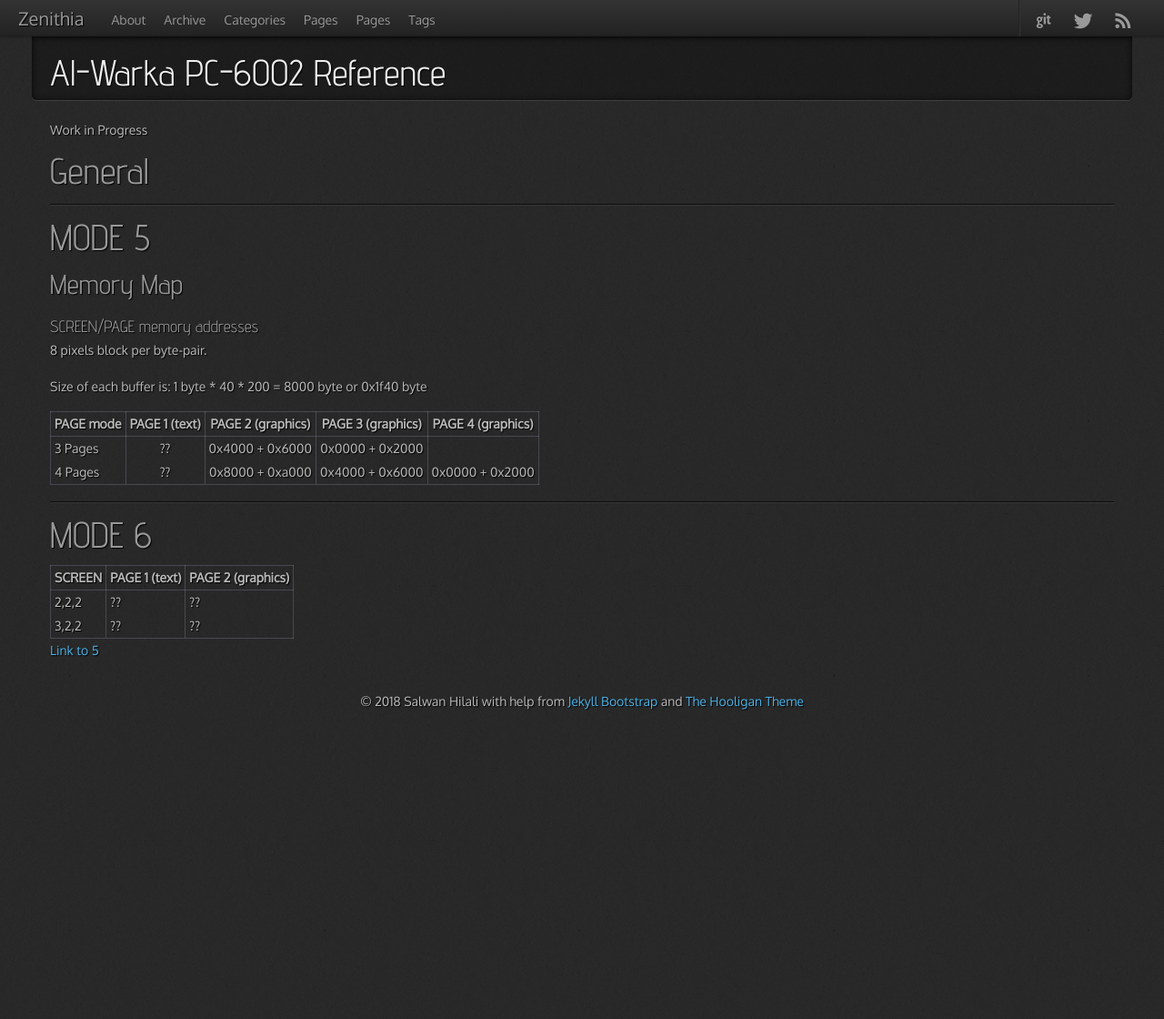
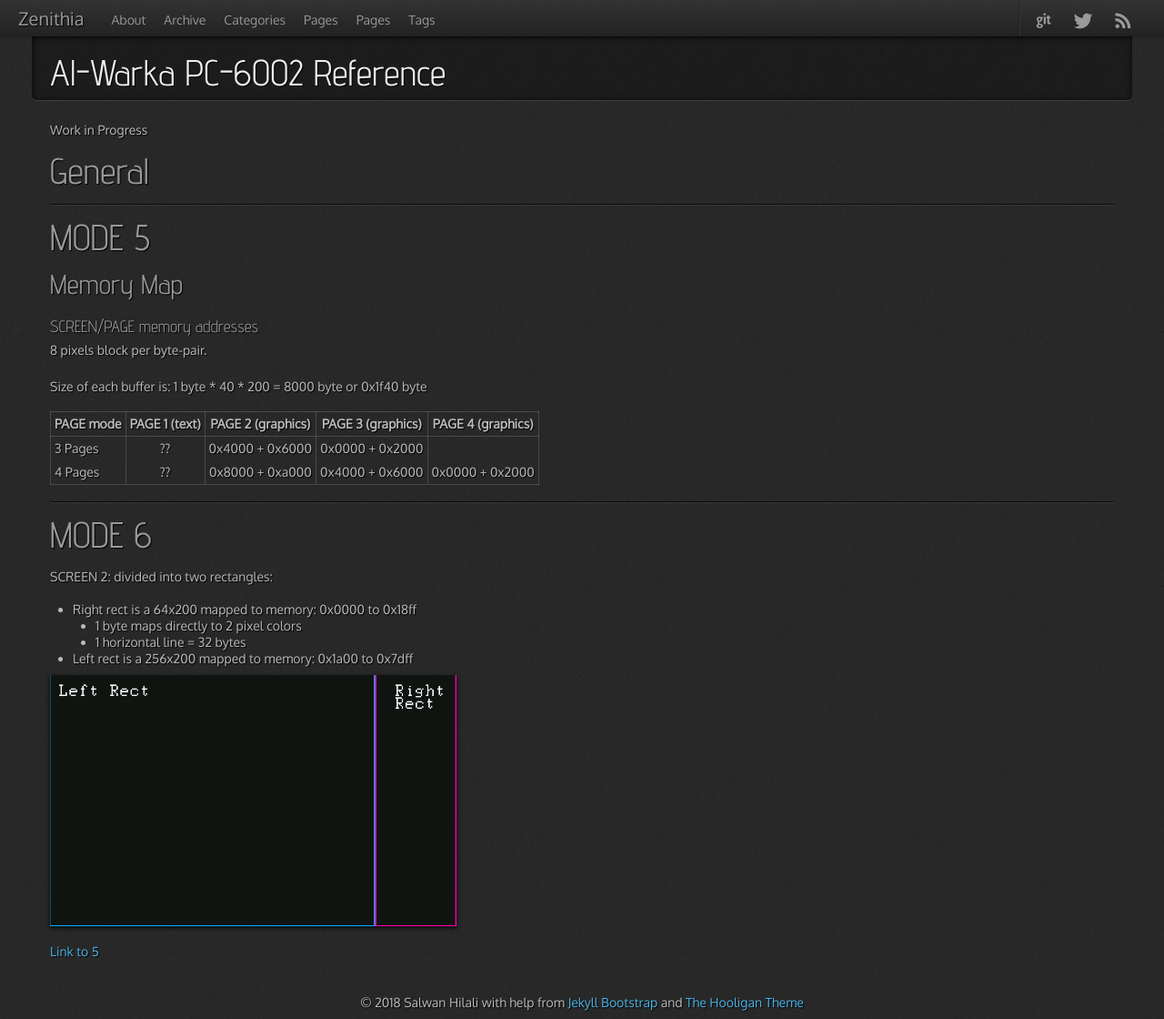
Before and after one commit to Salwan/salwan.github.io, a Jekyll site: the page built from pages/pc6002.md, in a window 1280 px wide. Shown: the whole page at 91% size. Built offline with Jekyll 4.4.1, drawn with Linux system fonts in a browser that asks for light colours; nearby versions of some CDN libraries; before the commit the page ends 900 px from its top, so only the background shows below that.

Commit message:
added mode 6 screen 2 rects memory map

```diff
--- a/pages/pc6002.md
+++ b/pages/pc6002.md
@@ -4,6 +4,8 @@
 description: ""
 ---
 {% include JB/setup %}
+
+[mode6screen2_rects_gif]: {{site.baseurl}}assets/photos/pc6002/mode6screen2_rects.gif
 
 Work in Progress
 
@@ -34,11 +36,13 @@
 # MODE 6
 {: #mode6}
 
-|-----------+---------------+-------------------+
-| SCREEN    | PAGE 1 (text) | PAGE 2 (graphics) |
-|-----------|:--------------|:------------------|
-| 2,2,2     | ??            | ??                |
-| 3,2,2     | ??            | ??                |
-|-----------+---------------+-------------------+
+SCREEN 2: divided into two rectangles:
+
+- Right rect is a 64x200 mapped to memory: 0x0000 to 0x18ff
+    - 1 byte maps directly to 2 pixel colors
+    - 1 horizontal line = 32 bytes
+- Left rect is a 256x200 mapped to memory: 0x1a00 to 0x7dff
+
+![mode6screen2_rects_gif]
 
 [Link to 5](#mode5)
```
Also changed, not shown: assets/photos/pc6002/mode6screen2_rects.gif (added).
